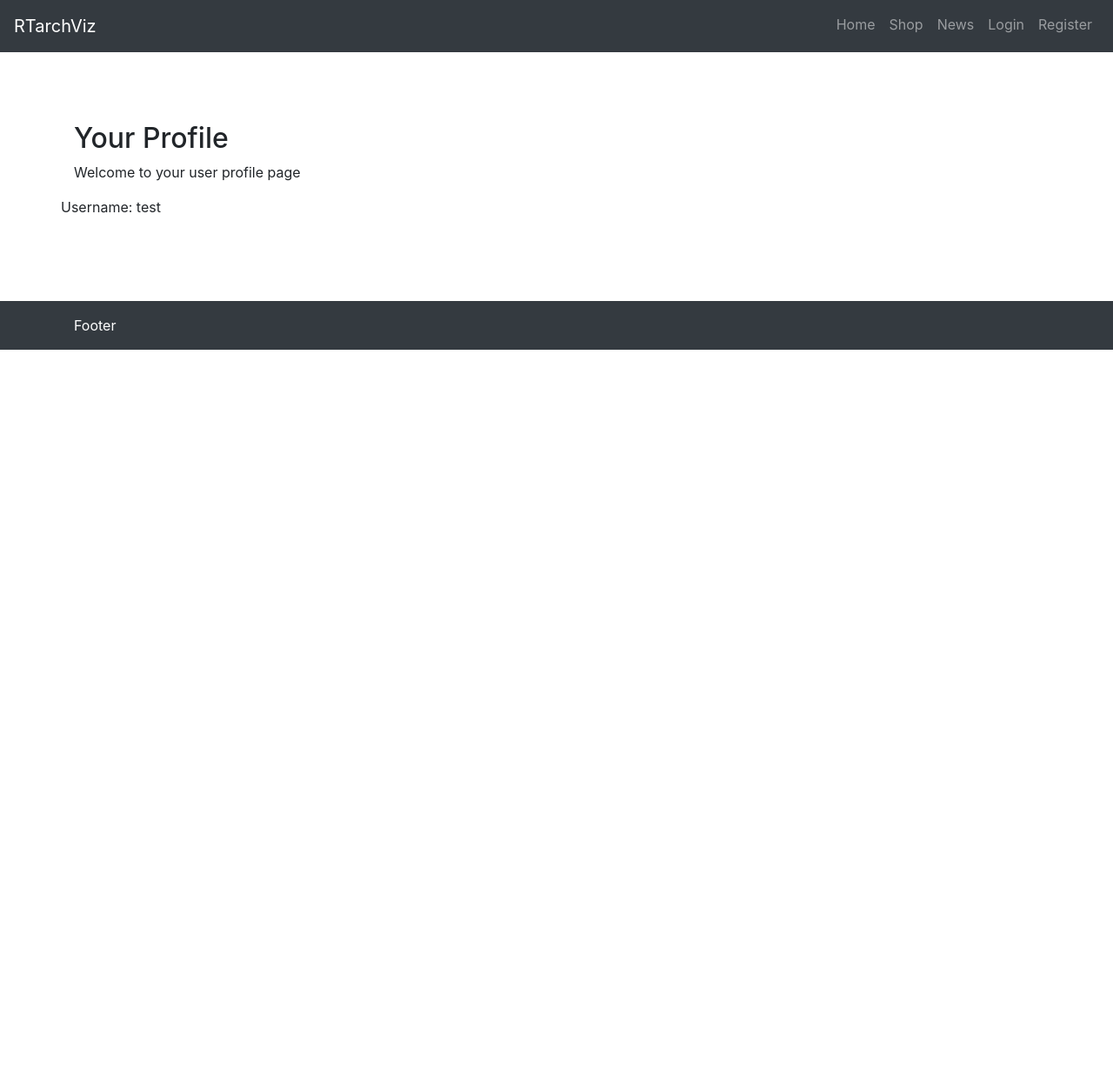
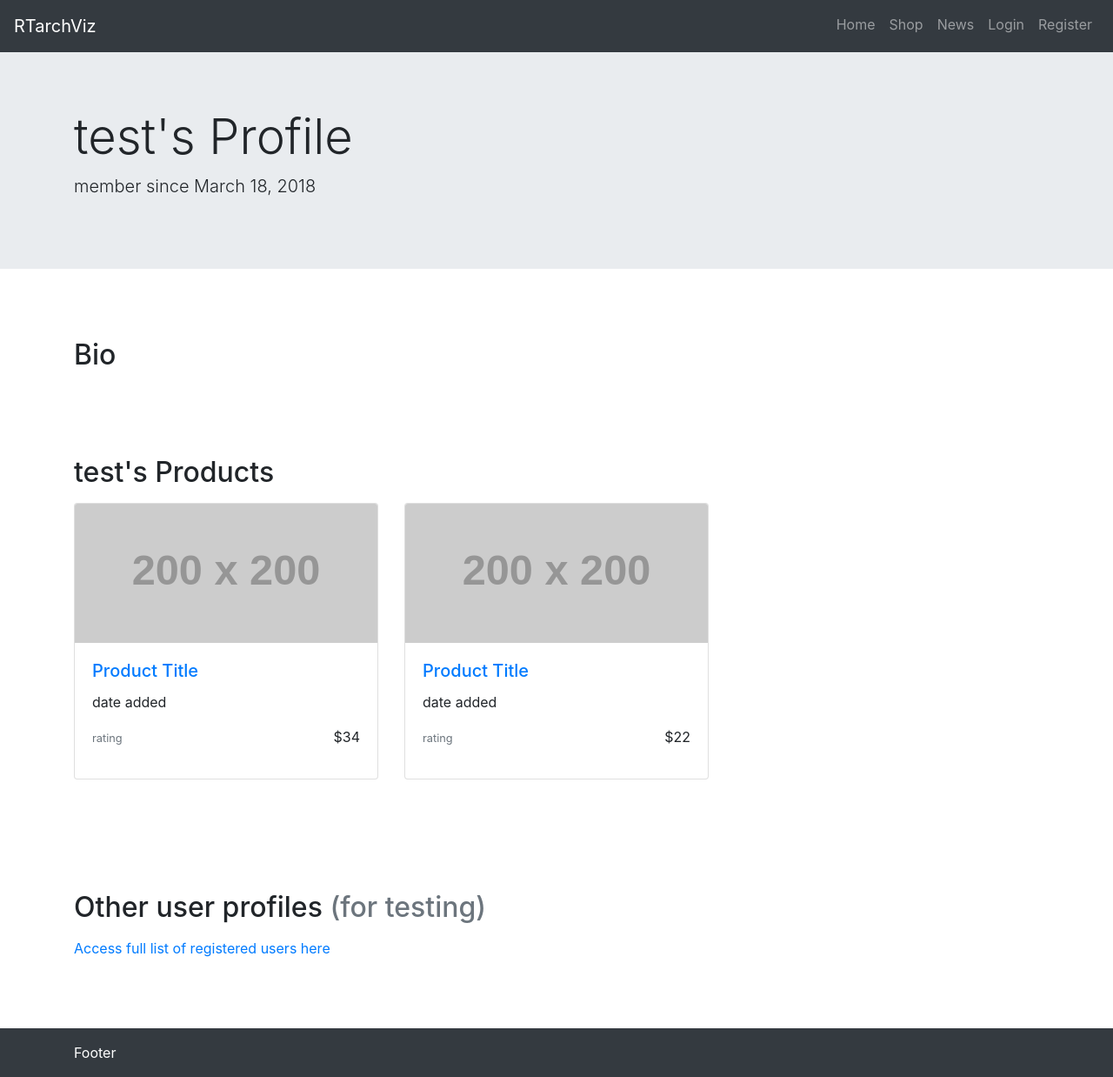
Before and after one commit to sebam2k4/RTarchViz, a Django app: a page that uses accounts/templates/profile.html in a window 1280 px wide. Shown: the whole page at 87% size. Before the commit the page ends 402 px from the top, so only its background shows below. Run offline with Django 3.2, Linux system fonts and the light colour scheme; data comes from the database, SQL or seed files in the repository; grey boxes labelled with a size stand in for pictures from a placeholder-image service; some libraries are stand-ins or nearby versions.

Commit message:
reorganize profile % dashboard ui

```diff
--- a/accounts/forms.py
+++ b/accounts/forms.py
@@ -53,7 +53,7 @@ class UserRegistrationForm(UserCreationForm):
 
   class Meta:
     model = User
-    fields = ['email', 'username', 'password1', 'password2', 'first_name', 'last_name', 'birth_date', 'address1', 'address2', 'city_town', 'county_state', 'post_code', 'country'] #only display these input fields
+    fields = ['email', 'username', 'password1', 'password2', 'first_name', 'last_name', 'bio', 'birth_date', 'address1', 'address2', 'city_town', 'county_state', 'post_code', 'country'] #only display these input fields
 
   def clean_email(self):
     """
--- /dev/null
+++ b/accounts/static/css/accounts.css
@@ -0,0 +1,6 @@
+.user-profile-products-cards .card-img-top {
+  height: 10em;
+  background-repeat: no-repeat;
+  background-position: center;
+  background-size: cover;
+}
--- a/accounts/templates/profile.html
+++ b/accounts/templates/profile.html
@@ -5,31 +5,86 @@
 {% block body_js %}
 <script src="{% static 'js/accounts.js' %}"></script>
 {% endblock %}
+{% block head_css %}
+<link rel="stylesheet" href="{% static 'css/accounts.css' %}">
+{% endblock %}
 
 {# set page info #}
-{% block page_title %}Profile{% endblock %}
+{% block page_title %}{{ user.username }}'s Profile{% endblock %}
 
 {# Profile content #}
 {% block content %}
-<main>
-	<section id="profile">
-		<div class="container">
-			<h2>Your Profile</h2>
-			<p>Welcome to your user profile page</p>
+<main id="userProfile">
+
+	{# User Header #}
+	<header class="user-profile-header">
+		<div class="jumbotron jumbotron-fluid">
+			<div class="container">
+				<h1 class="display-4">{% if user == request.user %}Your Profile{% else %}{{ user.username }}'s Profile{% endif %}</h1>
+				<p class="lead">member since {{ user.date_joined|date:"N d, Y" }}</p>
+				{% if request.user.is_authenticated and request.user == user %}
+					<hr>
+					<a class="btn btn-primary" href="{% url 'dashboard' %}">View Your Dashbaord</a>
+				{% endif %}
+			</div>
+		</div>
+	</header>
+
+	{# User Bio #}
+	<section class="user-profile container">
 			<div class="row">
-				<div class="one-half column">
-					{% if request.user.is_authenticated and request.user == user %}
-					<a class="btn btn-primary mb-5" href="{% url 'dashboard' %}">View Your Dashbaord</a>
-					<p>You are Logged in as: {{user.username}} </p>
-					{% else %}
-					<p>Username: {{user.username}} </p>
-					{% endif %}
-					{% if user.first_name or user.last_name %}
-					<p>Name: {{user.first_name}} {{user.last_name}} </p>
-					{% endif %}
-					{% if user.bio %}
-					<p>Bio: {{ user.bio }}</p>
-					{% endif %}
+				<div class="col">
+
+					<h2 class="mb-3">Bio</h2>
+					<p>{{ user.bio }}</p>
+				</div>
+			</div>
+		</div>
+	</section>
+
+	<!-- User Products List placeholder -->
+	<section class="user-profile-products container">
+		<h2 class="mb-3">{{ user.username }}'s Products</h2>
+		<div class="user-profile-products-cards">
+			<div class="row">
+				<div class="w-50 col-sm-4">
+					<div class="card mb-5">
+						<a href="#">
+							<div class="card-img-top" style="background-image: url('http://placehold.it/200?text=bkg-img');"></div>
+						</a>
+						<div class="card-body">
+							<h5 class="card-title"><a href="#">Product Title</a></h5>
+							<p class="card-text">date added</p>
+							<p class="card-text float-left"><small class="text-muted">rating</small></p>
+							<p class="card-text float-right">$34</p>
+						</div>
+					</div>
+				</div>
+				<div class="w-50 col-sm-4">
+					<div class="card mb-5">
+						<a href="#">
+							<div class="card-img-top" style="background-image: url('http://placehold.it/200?text=bkg-img');"></div>
+						</a>
+						<div class="card-body">
+							<h5 class="card-title"><a href="#">Product Title</a></h5>
+							<p class="card-text">date added</p>
+							<p class="card-text float-left"><small class="text-muted">rating</small></p>
+							<p class="card-text float-right">$22</p>
+						</div>
+					</div>
+				</div>
+			</div>
+		</div>
+
+	</section>
+
+	<!-- Links to other Users.   for testing - remove when done -->
+	<section class="user-profile-others container">
+			<div class="row">
+				<div class="col">
+
+					<h2 class="mb-3">Other user profiles <span class="text-muted">(for testing)</span></h2>
+					<a href="{% url 'user_list' %}">Access full list of registered users here</a>
 				</div>
 			</div>
 		</div>
```
Also changed, not shown: accounts/templates/dashboard.html (+56 -26 lines).
